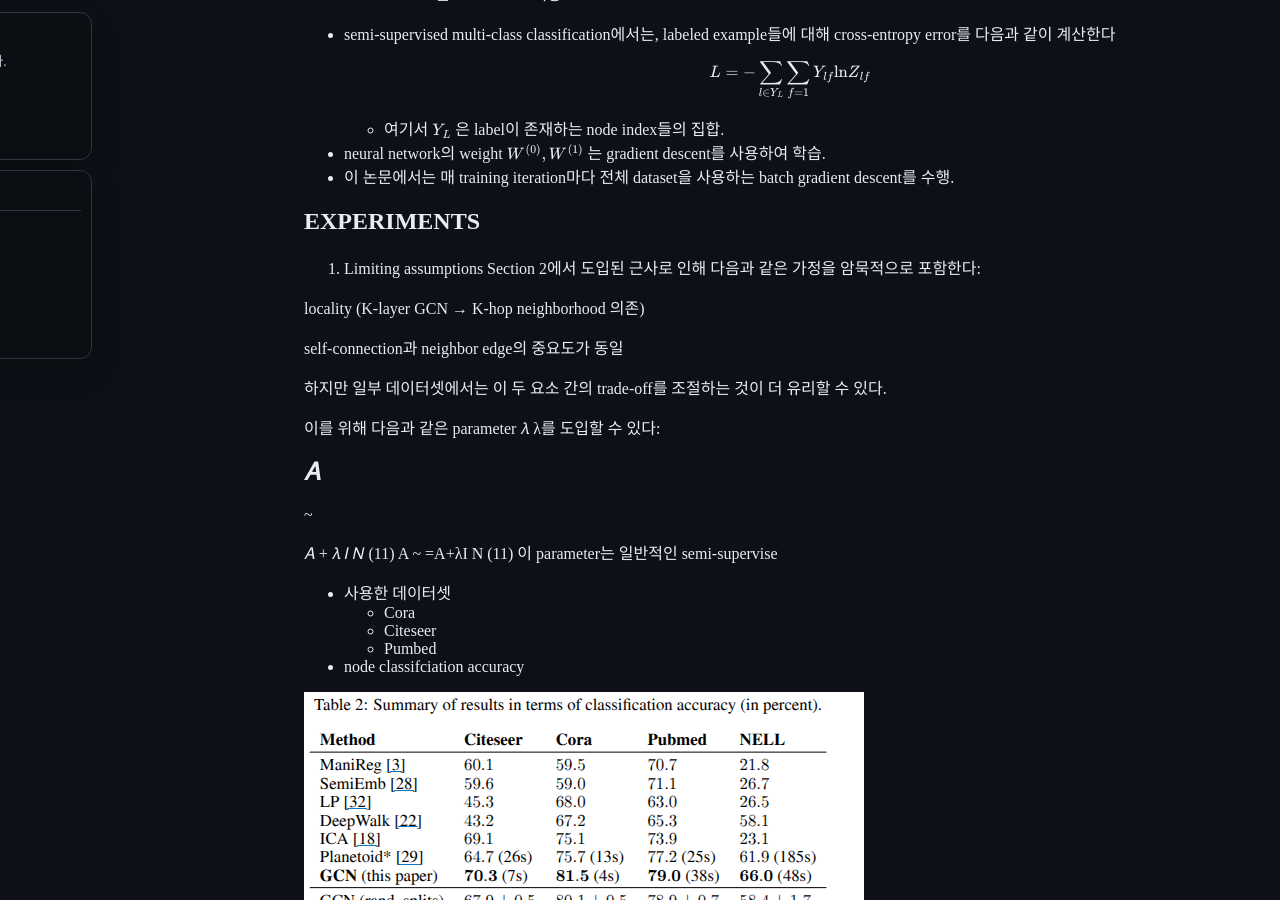
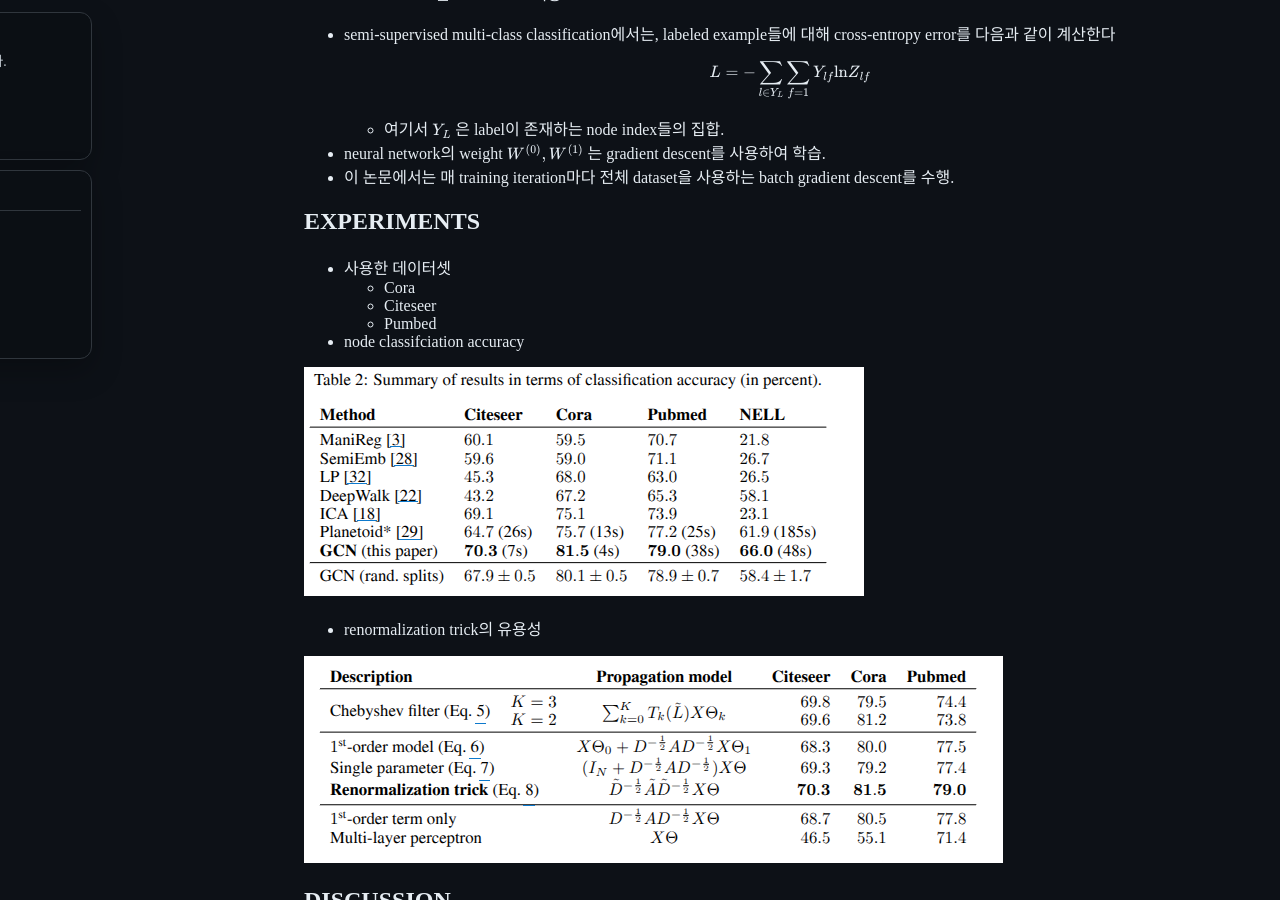
Before and after one commit to MaGyeongBin/MaGyeongBin.github.io, a Jekyll site: the page built from _posts/2026-04-03-gcn.md, in a window 1280 px wide and 900 px high, scrolled down 3636 px. Built offline with Jekyll 4.4.1, drawn with Linux system fonts in a browser that asks for light colours.

```diff
--- a/_posts/2026-04-03-gcn.md
+++ b/_posts/2026-04-03-gcn.md
@@ -170,36 +170,6 @@ $$
 - 이 논문에서는 매 training iteration마다 전체 dataset을 사용하는 batch gradient descent를 수행.
 
 ## EXPERIMENTS
-
-1. Limiting assumptions
-Section 2에서 도입된 근사로 인해 다음과 같은 가정을 암묵적으로 포함한다:
-
-locality (K-layer GCN → K-hop neighborhood 의존)
-
-self-connection과 neighbor edge의 중요도가 동일
-
-하지만 일부 데이터셋에서는 이 두 요소 간의 trade-off를 조절하는 것이 더 유리할 수 있다.
-
-이를 위해 다음과 같은 parameter
-𝜆
-λ를 도입할 수 있다:
-
-# 𝐴
-~
-
-𝐴
-+
-𝜆
-𝐼
-𝑁
-(11)
-A
-~
-=A+λI
-N
-(11)
-이 parameter는 일반적인 semi-supervise
-
 - 사용한 데이터셋
     - Cora
     - Citeseer
```
Also changed, not shown: _posts/2026-04-08-p13.md (added, +210 -0 lines), assets/img/2026-04-08-p13/image.png (added).
